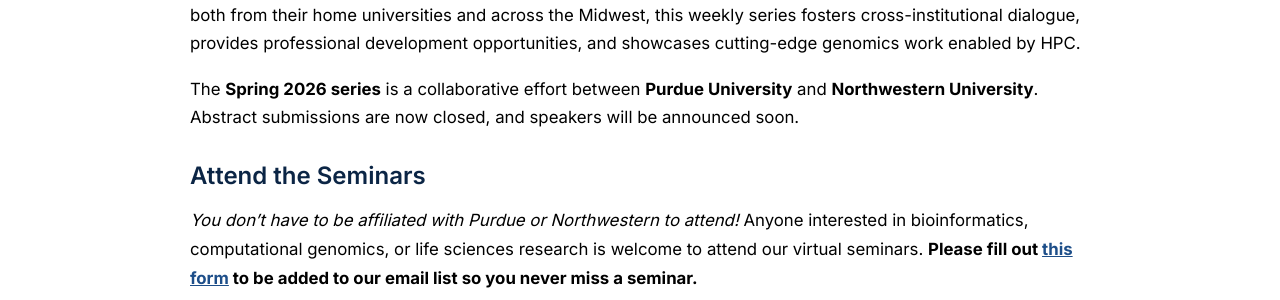
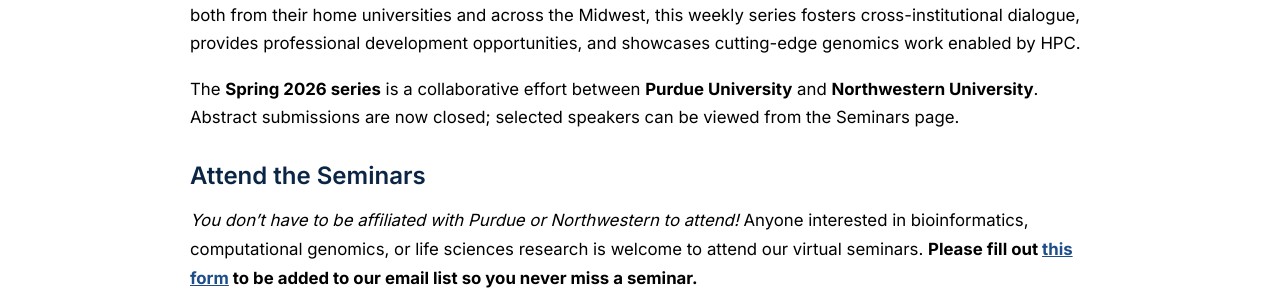
Before and after one commit to Midwest-Bioinformatics-Showcase/midwest-bioinformatics-showcase.github.io, a Jekyll site: the page built from index.md, in a window 1280 px wide. Shown: the part 482-782 px from the top of the page. Built offline with Jekyll 4.4.1, drawn with Linux system fonts in a browser that asks for light colours.

Commit message:
changed home page language to reflect that speakers have been scheduled

```diff
--- a/index.md
+++ b/index.md
@@ -9,7 +9,8 @@
 
 By providing a platform for students and postdocs to present their work to a community of peers and colleagues both from their home universities and across the Midwest, this weekly series fosters cross-institutional dialogue, provides professional development opportunities, and showcases cutting-edge genomics work enabled by HPC.
 
-The **Spring 2026 series** is a collaborative effort between **Purdue University** and **Northwestern University**. Abstract submissions are now closed, and speakers will be announced soon.
+The **Spring 2026 series** is a collaborative effort between **Purdue University** and **Northwestern University**.
+Abstract submissions are now closed; selected speakers can be viewed from the Seminars page.
 
 ## Attend the Seminars
 
```
